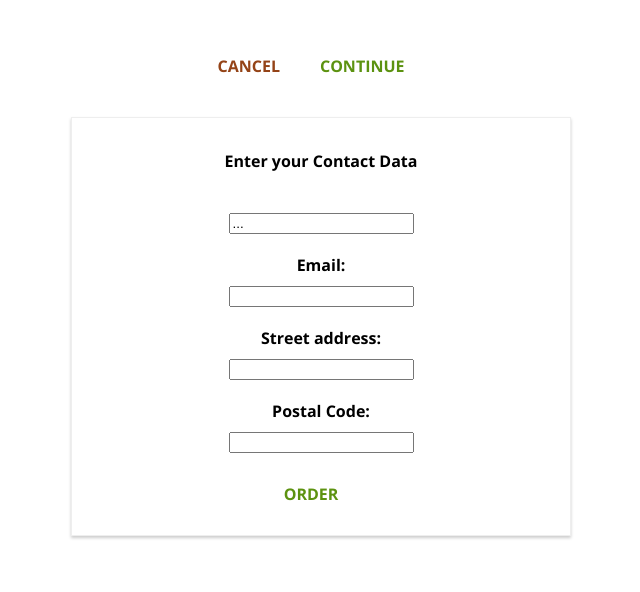
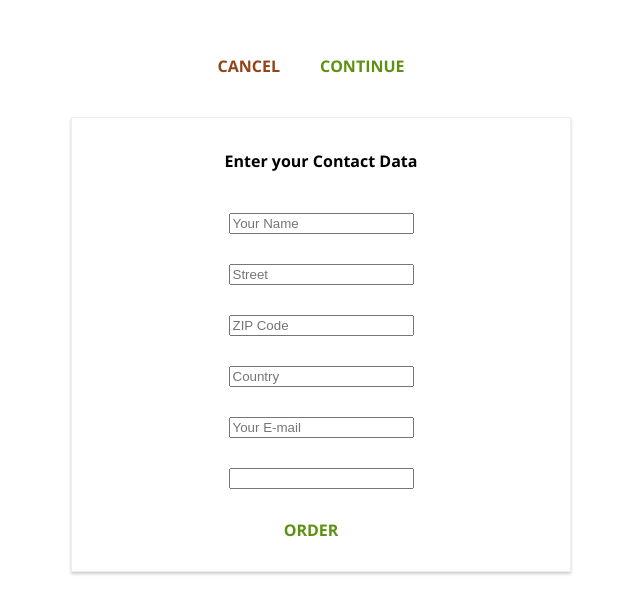
Before and after one commit to Jarkkohei/React-Complete-Guide, a React app: page /checkout/contact-data in a window 1280 px wide. Shown: the part 701-1293 px from the top of the page, without its empty margins (319-959 px from the left). Before the commit the page ends 1257 px from the top, so only its background shows below. Built offline with nearby package versions, Linux system fonts and the light colour scheme.

Commit message:
Added the dynamic creation of the inputs based on JS config. [220]

```diff
--- a/src/containers/Checkout/ContactData/ContactData.js
+++ b/src/containers/Checkout/ContactData/ContactData.js
@@ -89,13 +89,26 @@
 
     render() {
 
+        //  Make an array of formElements with their own id and configuration.
+        const formElementsArray = [];
+
+        for(let key in this.state.orderForm) {
+            //  keys are name, street, zipCode, country, email, deliveryMethod
+            formElementsArray.push({
+                id: key,
+                config: this.state.orderForm[key]
+            });
+        }
+
         let form = (
             <form>
-                <Input elementType="..." elementConfig="..." value="..."/>
-
-                <Input inputtype="input" label="Email:" type="email" name="email" placeholder="Your E-mail" />
-                <Input inputtype="input" label="Street address:" type="text" name="street" placeholder="Street" />
-                <Input inputtype="input" label="Postal Code:" type="text" name="postal" placeholder="Postal Code" />
+                {formElementsArray.map(formElement => (
+                    <Input
+                        key={formElement.id}
+                        elementType={formElement.config.elementType}
+                        elementConfig={formElement.config.elementConfig}
+                        value={formElement.config.value} />
+                ))}
                 <Button btnType="Success" clicked={this.orderHandler}>ORDER</Button>
             </form>
         );
```
